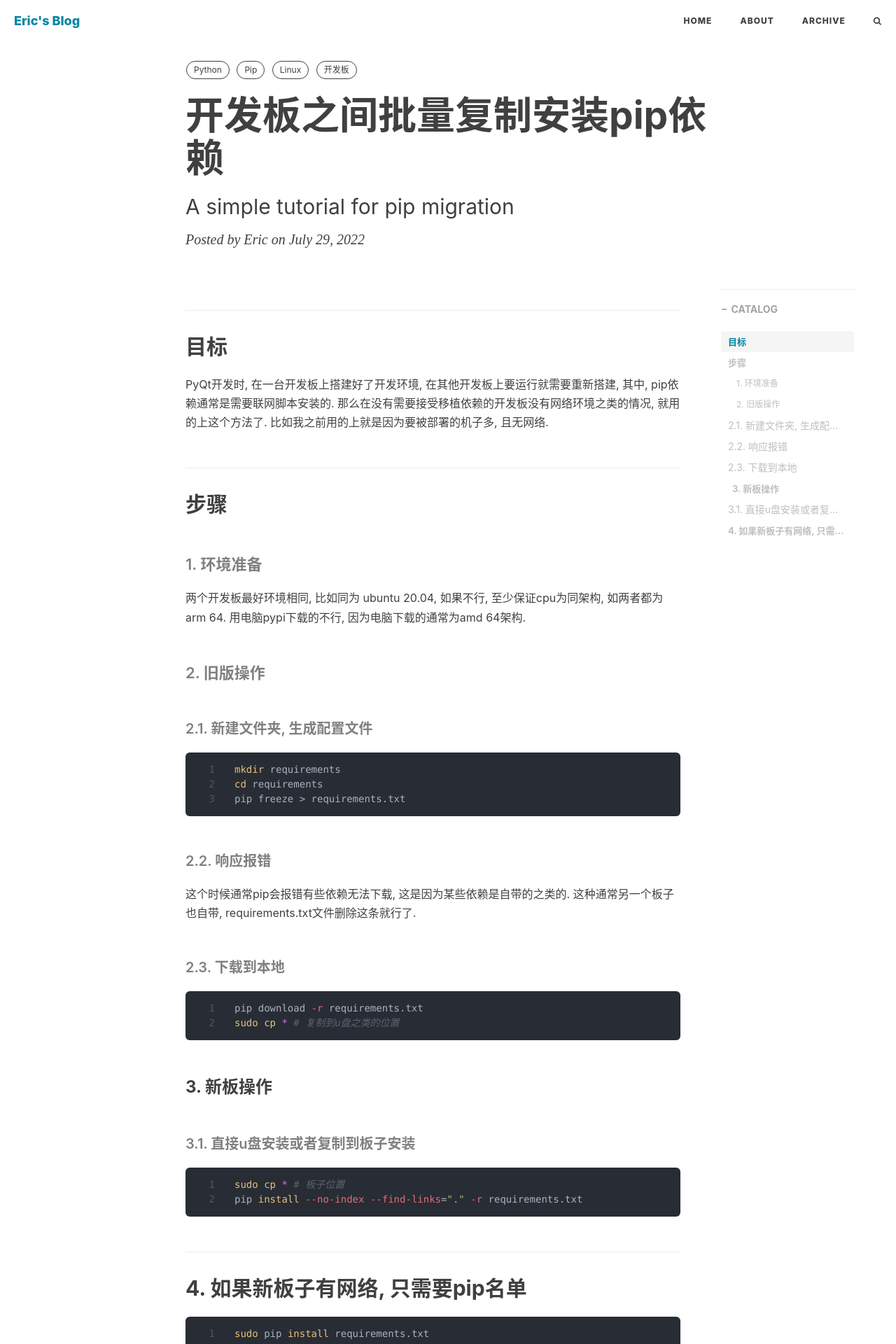
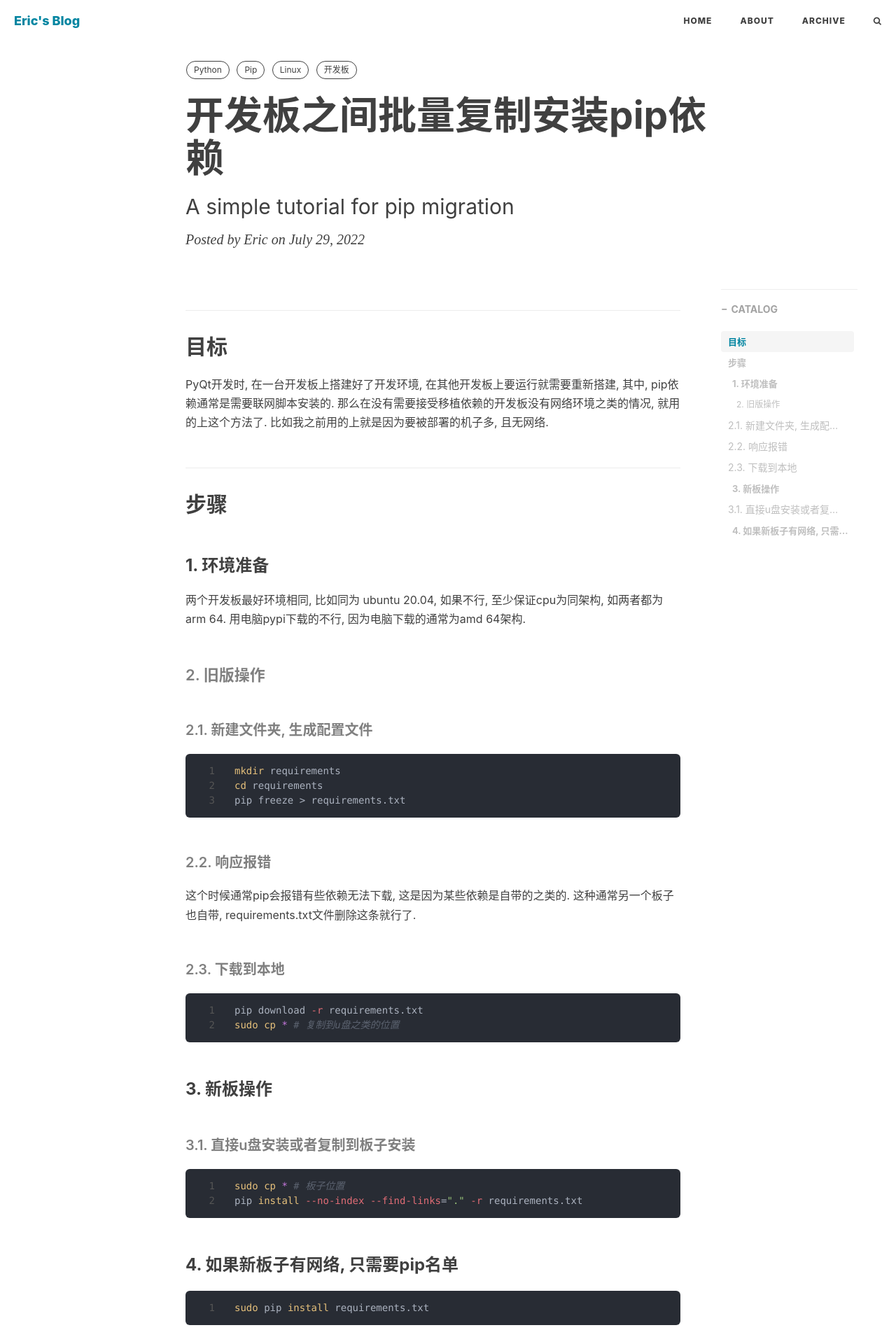
Before and after one commit to Zeknes/zeknes.github.io, a Jekyll site: the page built from _posts/2022-07-29-migrate-pip-requirements-from-board-to-board.md, in a window 1280 px wide. Shown: the top 1920 px of the page at 70% size. Built offline with Jekyll 4.4.1, drawn with Linux system fonts in a browser that asks for light colours; nearby versions of some CDN libraries; comment, search, counter and statistics services are not loaded.

```diff
--- a/_posts/2022-07-29-migrate-pip-requirements-from-board-to-board.md
+++ b/_posts/2022-07-29-migrate-pip-requirements-from-board-to-board.md
@@ -23,7 +23,8 @@ PyQt开发时, 在一台开发板上搭建好了开发环境, 在其他开发板
 
 
 
-#### 1. 环境准备
+### 1. 环境准备
+
 
 两个开发板最好环境相同, 比如同为 ubuntu 20.04, 如果不行, 至少保证cpu为同架构, 如两者都为arm 64. 用电脑pypi下载的不行, 因为电脑下载的通常为amd 64架构.
 
@@ -71,7 +72,7 @@ pip install --no-index --find-links="." -r requirements.txt
 
 
 
-## 4. 如果新板子有网络, 只需要pip名单
+### 4. 如果新板子有网络, 只需要pip名单
 
 
 
```
Also changed, not shown: _includes/about/en.md (+1 -1 lines), 5 other files.
